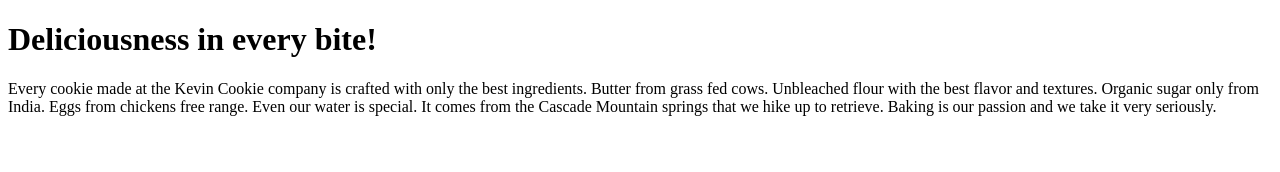
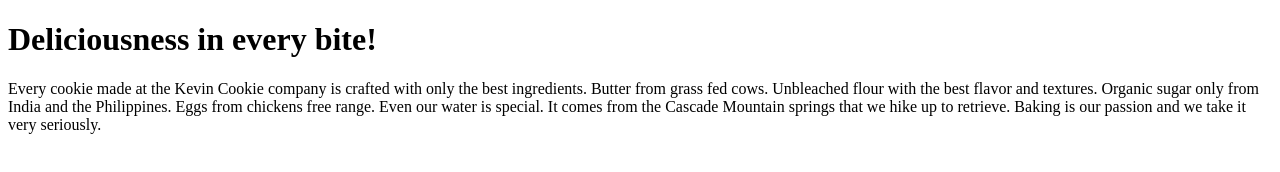
Before and after one commit to abrifuh6/BuamessCookieCompany.com, a plain HTML site: page index.htm in a window 1280 px wide. Drawn offline with Linux system fonts and the light colour scheme.

Commit message:
Update index.htm

```diff
--- a/index.htm
+++ b/index.htm
@@ -4,7 +4,7 @@
 
 <h1>Deliciousness in every bite!</h1>
 
-<p>Every cookie made at the Kevin Cookie company is crafted with only the best ingredients. Butter from grass fed cows. Unbleached flour with the best flavor and textures. Organic sugar only from India. Eggs from chickens free range. Even our water is special. It comes from the Cascade Mountain springs that we hike up to retrieve. Baking is our passion and we take it very seriously.</p>
+<p>Every cookie made at the Kevin Cookie company is crafted with only the best ingredients. Butter from grass fed cows. Unbleached flour with the best flavor and textures. Organic sugar only from India and the Philippines. Eggs from chickens free range. Even our water is special. It comes from the Cascade Mountain springs that we hike up to retrieve. Baking is our passion and we take it very seriously.</p>
 
 
 </body>
```
